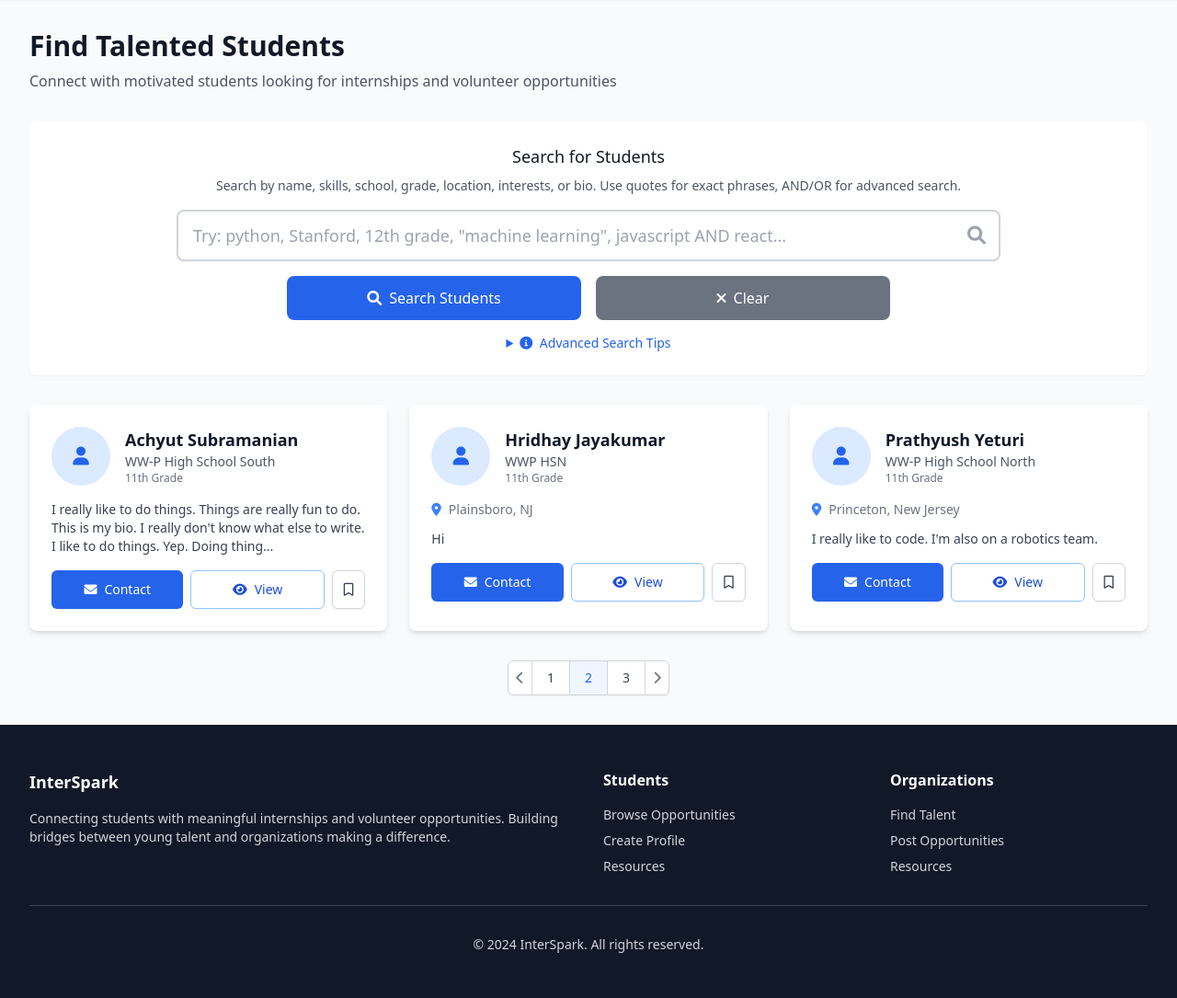
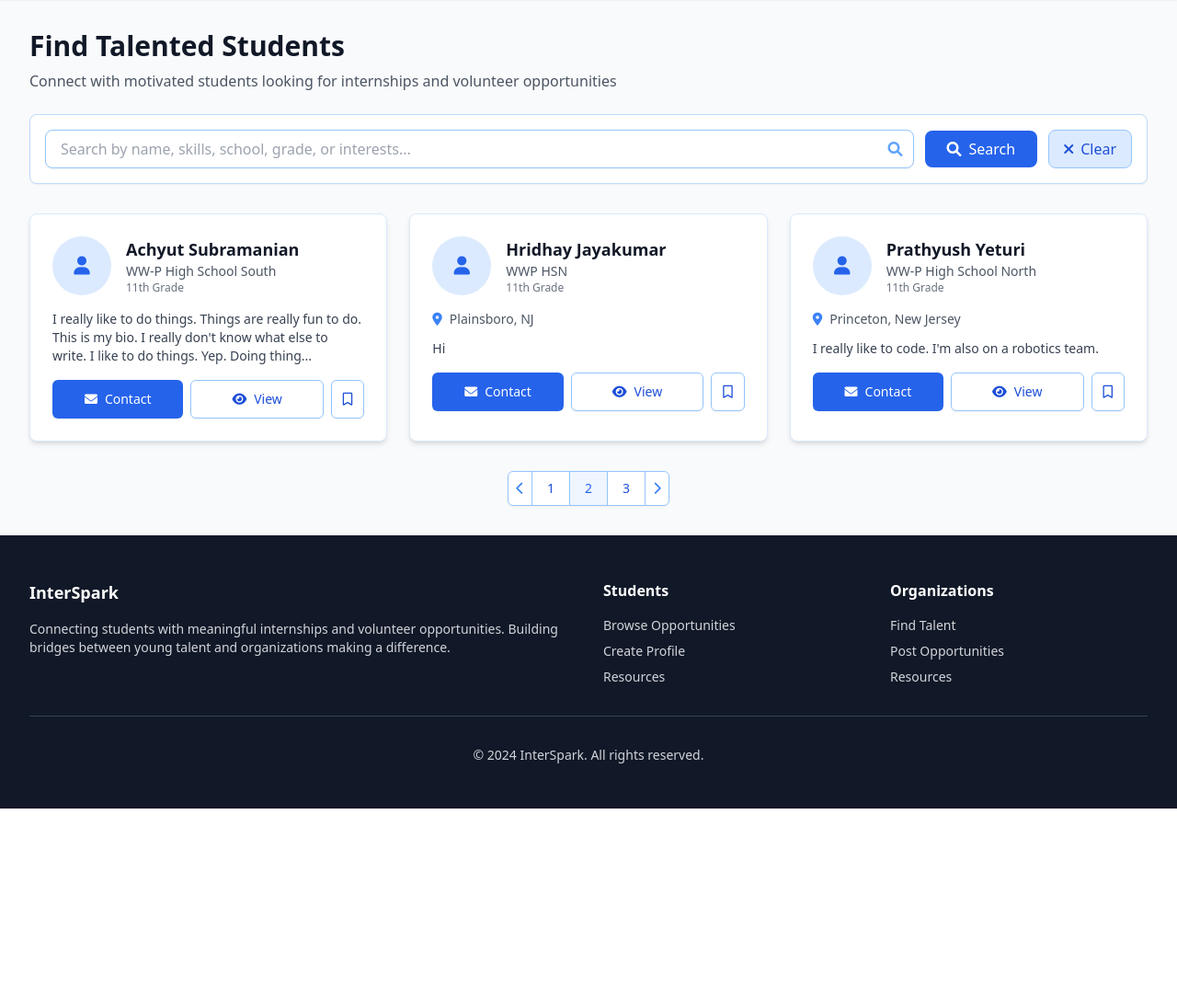
Before and after one commit to PrathyushY/InterSpark, a Flask app: page /talent in a window 1280 px wide. Shown: the part 65-1150 px from the top of the page at 92% size. After the commit the page ends 944 px from the top, so only its background shows below. Run offline with Flask 3, Linux system fonts and the light colour scheme; the visitor is signed in with stand-in values (Sample User, id 1); parts of the project's set-up code (start-up, migrations or seed data) failed here and were passed over; some libraries are stand-ins or nearby versions.

Commit message:
Fixed UI

```diff
--- a/templates/talent_search.html
+++ b/templates/talent_search.html
@@ -5,66 +5,35 @@
 {% block content %}
     <div class="max-w-7xl mx-auto px-4 sm:px-6 lg:px-8 py-8">
         <!-- Header -->
-    <div class="mb-8">
+        <div class="mb-6">
             <h1 class="text-3xl font-bold text-gray-900">Find Talented Students</h1>
             <p class="mt-2 text-gray-600">Connect with motivated students looking for internships and volunteer
-            opportunities</p>
+                opportunities
+            </p>
         </div>
 
-    <!-- Search and Filters -->
-    <div class="bg-white p-6 rounded-lg shadow-sm mb-8">
-        <form class="space-y-4" id="talent-search-form">
-            <div class="max-w-4xl mx-auto">
-                <div class="text-center mb-4">
-                    <label for="search" class="block text-lg font-medium text-gray-900 mb-2">
-                        Search for Students
-                    </label>
-                    <p class="text-sm text-gray-600 mb-4">
-                        Search by name, skills, school, grade, location, interests, or bio. Use quotes for exact
-                        phrases, AND/OR for advanced search.
-                    </p>
-                </div>
-                <div class="relative">
+        <!-- Compact Search Bar -->
+        <div class="bg-white p-4 rounded-lg shadow-sm mb-8 border border-blue-200">
+            <form class="flex items-center space-x-3" id="talent-search-form" onsubmit="return false;">
+                <div class="flex-1 relative">
                     <input type="text" id="search" name="search" value="{{ search_query or '' }}"
-                        placeholder="Try: python, Stanford, 12th grade, &quot;machine learning&quot;, javascript AND react..."
-                        class="block w-full px-4 py-3 pr-12 text-lg border-2 border-gray-300 rounded-lg shadow-sm focus:outline-none focus:ring-2 focus:ring-blue-500 focus:border-blue-500 transition-colors">
-                    <div class="absolute inset-y-0 right-0 pr-4 flex items-center pointer-events-none">
-                        <i class="fas fa-search text-gray-400 text-xl"></i>
+                           placeholder="Search by name, skills, school, grade, or interests..."
+                           class="block w-full px-4 py-2 pr-10 border border-blue-300 rounded-lg shadow-sm focus:outline-none focus:ring-2 focus:ring-blue-500 focus:border-blue-500 transition-colors"
+                           onkeypress="if(event.key==='Enter') document.getElementById('talent-search-form').dispatchEvent(new Event('submit'));">
+                    <div class="absolute inset-y-0 right-0 pr-3 flex items-center pointer-events-none">
+                        <i class="fas fa-search text-blue-400"></i>
                     </div>
                 </div>
-                <div class="flex items-center justify-center space-x-4 mt-4">
                 <button type="submit"
-                        class="flex-1 max-w-xs bg-blue-600 text-white px-8 py-3 rounded-lg hover:bg-blue-700 focus:outline-none focus:ring-2 focus:ring-offset-2 focus:ring-blue-500 transition-colors font-medium inline-flex justify-center items-center">
+                        class="bg-blue-600 text-white px-6 py-2 rounded-lg hover:bg-blue-700 focus:outline-none focus:ring-2 focus:ring-offset-2 focus:ring-blue-500 transition-colors font-medium inline-flex items-center">
                     <i class="fas fa-search mr-2"></i>
-                        Search Students
+                    Search
                 </button>
                 <button type="button" onclick="clearSearch()"
-                        class="flex-1 max-w-xs bg-gray-500 text-white px-6 py-3 rounded-lg hover:bg-gray-600 focus:outline-none focus:ring-2 focus:ring-offset-2 focus:ring-gray-500 transition-colors font-medium inline-flex justify-center items-center">
+                        class="bg-blue-100 text-blue-700 px-4 py-2 rounded-lg hover:bg-blue-200 focus:outline-none focus:ring-2 focus:ring-offset-2 focus:ring-blue-500 transition-colors font-medium inline-flex items-center border border-blue-300">
                     <i class="fas fa-times mr-2"></i>
                     Clear
                 </button>
-                </div>
-                <div class="mt-3 text-center">
-                    <details class="inline-block">
-                        <summary class="text-sm text-blue-600 hover:text-blue-800 cursor-pointer font-medium">
-                            <i class="fas fa-info-circle mr-1"></i>
-                            Advanced Search Tips
-                        </summary>
-                        <div class="mt-2 p-3 bg-blue-50 rounded-lg text-sm text-gray-700 text-left max-w-2xl mx-auto">
-                            <div class="space-y-1">
-                                <div><code class="bg-white px-2 py-1 rounded">"web development"</code> - Search for
-                                    exact phrase</div>
-                                <div><code class="bg-white px-2 py-1 rounded">python AND react</code> - Both terms must
-                                    be present</div>
-                                <div><code class="bg-white px-2 py-1 rounded">python OR java</code> - Either term can be
-                                    present</div>
-                                <div><code class="bg-white px-2 py-1 rounded">stanford 12th</code> - Search for both
-                                    terms anywhere</div>
-                            </div>
-                        </div>
-                    </details>
-                </div>
-            </div>
             </form>
         </div>
 
@@ -72,7 +41,7 @@
         {% if students %}
             <div class="grid grid-cols-1 gap-6 sm:grid-cols-2 lg:grid-cols-3">
                 {% for student in students %}
-        <div class="bg-white rounded-lg shadow-md overflow-hidden hover:shadow-lg transition-shadow">
+                    <div class="bg-white rounded-lg shadow-md overflow-hidden hover:shadow-lg transition-shadow border border-blue-100">
                         <div class="p-6">
                             <!-- Profile Picture and Basic Info -->
                             <div class="flex items-center mb-4">
@@ -97,7 +66,7 @@
 
                             <!-- Location -->
                             {% if student.location %}
-                <div class="flex items-center mb-3 text-sm text-gray-500">
+                                <div class="flex items-center mb-3 text-sm text-gray-600">
                                     <i class="fas fa-map-marker-alt mr-2 text-blue-500"></i>
                                     <span>{{ student.location }}</span>
                                 </div>
@@ -143,14 +112,15 @@
                                         View
                                     </a>
                                     <button onclick="toggleSaveProfile('{{ student.id }}', this)"
-                        class="inline-flex items-center justify-center px-3 py-2.5 border rounded-md text-sm font-medium hover:bg-blue-50 focus:outline-none focus:ring-2 focus:ring-offset-2 focus:ring-blue-500 transition-colors shadow-sm {% if student.is_saved %}bg-blue-50 border-blue-300 text-blue-700{% else %}bg-white border-gray-300 text-gray-700{% endif %}"
+                                            class="inline-flex items-center justify-center px-3 py-2.5 border rounded-md text-sm font-medium hover:bg-blue-50 focus:outline-none focus:ring-2 focus:ring-offset-2 focus:ring-blue-500 transition-colors shadow-sm {% if student.is_saved %}bg-blue-50 border-blue-300 text-blue-700{% else %}bg-white border-blue-300 text-blue-700{% endif %}"
                                             title="Save Profile">
                                         <i class="{% if student.is_saved %}fas fa-bookmark{% else %}far fa-bookmark{% endif %}"></i>
                                     </button>
                                 {% else %}
-                    <div class="flex-1 text-center py-2 text-sm text-gray-500">
+                                    <div class="flex-1 text-center py-2 text-sm text-gray-600">
                                         <i class="fas fa-lock mr-1"></i>
-                        <a href="{{ url_for('login') }}" class="text-blue-600 hover:text-blue-800">Login</a> to view
+                                        <a href="{{ url_for('login') }}"
+                                           class="text-blue-600 hover:text-blue-800">Login</a> to view
                                         profiles
                                     </div>
                                 {% endif %}
@@ -164,28 +134,28 @@
             <div class="mt-8 flex justify-center">
                 <nav class="relative z-0 inline-flex rounded-md shadow-sm -space-x-px" aria-label="Pagination">
                     <a href="#"
-                class="relative inline-flex items-center px-2 py-2 rounded-l-md border border-gray-300 bg-white text-sm font-medium text-gray-500 hover:bg-gray-50">
+                       class="relative inline-flex items-center px-2 py-2 rounded-l-md border border-blue-300 bg-white text-sm font-medium text-blue-500 hover:bg-blue-50">
                         <i class="fas fa-chevron-left"></i>
                     </a>
                     <a href="#"
-                class="relative inline-flex items-center px-4 py-2 border border-gray-300 bg-white text-sm font-medium text-gray-700 hover:bg-gray-50">1</a>
+                       class="relative inline-flex items-center px-4 py-2 border border-blue-300 bg-white text-sm font-medium text-blue-700 hover:bg-blue-50">1</a>
                     <a href="#"
-                class="relative inline-flex items-center px-4 py-2 border border-gray-300 bg-blue-50 text-sm font-medium text-blue-600">2</a>
+                       class="relative inline-flex items-center px-4 py-2 border border-blue-300 bg-blue-50 text-sm font-medium text-blue-600">2</a>
                     <a href="#"
-                class="relative inline-flex items-center px-4 py-2 border border-gray-300 bg-white text-sm font-medium text-gray-700 hover:bg-gray-50">3</a>
+                       class="relative inline-flex items-center px-4 py-2 border border-blue-300 bg-white text-sm font-medium text-blue-700 hover:bg-blue-50">3</a>
                     <a href="#"
-                class="relative inline-flex items-center px-2 py-2 rounded-r-md border border-gray-300 bg-white text-sm font-medium text-gray-500 hover:bg-gray-50">
+                       class="relative inline-flex items-center px-2 py-2 rounded-r-md border border-blue-300 bg-white text-sm font-medium text-blue-500 hover:bg-blue-50">
                         <i class="fas fa-chevron-right"></i>
                     </a>
                 </nav>
             </div>
         {% else %}
             <div class="text-center py-12">
-        <div class="mx-auto h-24 w-24 text-gray-400">
+                <div class="mx-auto h-24 w-24 text-blue-400">
                     <i class="fas fa-users text-6xl"></i>
                 </div>
                 <h3 class="mt-4 text-lg font-medium text-gray-900">No students found</h3>
-        <p class="mt-2 text-gray-500">
+                <p class="mt-2 text-gray-600">
                     Try adjusting your search criteria or check back later as more students join the platform.
                 </p>
             </div>
@@ -193,9 +163,10 @@
 
         <!-- Call to Action for Non-Organizations -->
         {% if not session.user_id or session.user_type != 'organization' %}
-    <div class="mt-12 bg-blue-50 rounded-lg p-8 text-center">
+            <div class="mt-12 bg-blue-50 rounded-lg p-8 text-center border border-blue-200">
                 <h3 class="text-lg font-medium text-gray-900 mb-2">Are you an organization?</h3>
-        <p class="text-gray-600 mb-4">Create an organization account to contact students and post opportunities.</p>
+                <p class="text-gray-600 mb-4">Create an organization account to contact students and post opportunities.
+                </p>
                 {% if not session.user_id %}
                     <a href="{{ url_for('signup') }}"
                        class="inline-flex items-center px-4 py-2 border border-transparent text-base font-medium rounded-md text-white bg-blue-600 hover:bg-blue-700">
```
Lines whose indentation alone changed are shown as unchanged.
